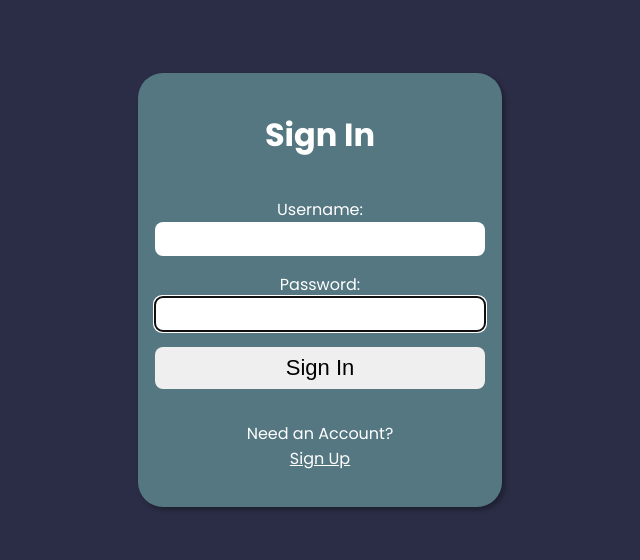
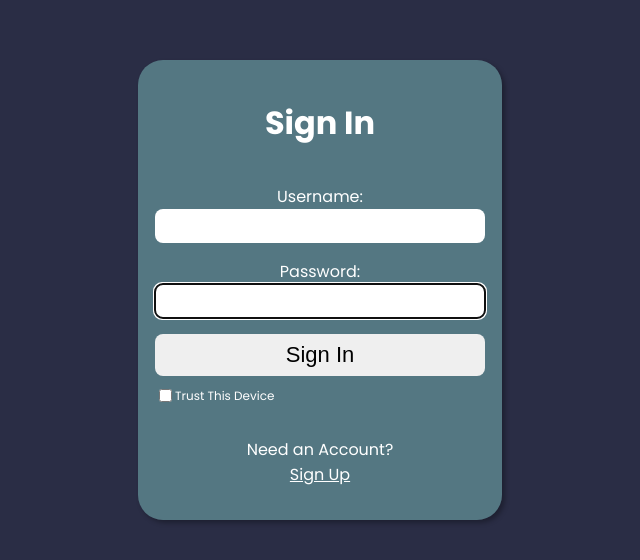
Before and after one commit to ELISENWOLF/jwt_authentication, a React (Create React App) app: page /login in a window 1280 px wide. Shown: the part 134-694 px from the top of the page, without its empty margins (337-977 px from the left). Built offline with nearby package versions, Linux system fonts and the light colour scheme.

Commit message:
persist_login

```diff
--- a/src/App.js
+++ b/src/App.js
@@ -1,4 +1,3 @@
-import { Routes, Route } from "react-router-dom";
 import Register from "./Component/Register.js";
 import Login from "./Component/Login.js";
 import "./App.css";
@@ -11,6 +10,8 @@
 import Editor from "./Component/Editor.js";
 import Missing from "./Component/Missing.js";
 import RequireAuth from "./Component/RequireAuth.js";
+import PersistLogin from "./Component/PersistLogin.js";
+import { Routes, Route } from "react-router-dom";
 
 const ROLES = {
   User: 2001,
@@ -30,6 +31,7 @@
           <Route path="unauthorized" element={<Unauthorized />} />
 
           {/* protected routes */}
+          <Route element={<PersistLogin />}>
             <Route element={<RequireAuth allowedRoles={[ROLES.User]} />}>
               <Route path="/" element={<Home />} />
             </Route>
@@ -42,10 +44,9 @@
               <Route path="admin" element={<Admin />} />
             </Route>
 
-          <Route
-            element={<RequireAuth allowedRoles={[ROLES.Editor, ROLES.Admin]} />}
-          >
+            <Route element={<RequireAuth allowedRoles={[ROLES.Editor, ROLES.Admin]} />}>
               <Route path="lounge" element={<Lounge />} />
+            </Route>
           </Route>
 
           {/* catch all */}
--- a/src/Component/Context/AuthProvider.js
+++ b/src/Component/Context/AuthProvider.js
@@ -4,9 +4,10 @@
 
 export const AuthProvider = ({ children }) => {
   const [auth, setAuth] = useState({});
+  const [persist, setPersist] = useState(JSON.parse(localStorage.getItem("persist")) || false);
 
   return (
-    <AuthContext.Provider value={{ auth, setAuth }}>
+    <AuthContext.Provider value={{ auth, setAuth, persist, setPersist }}>
       {children}
     </AuthContext.Provider>
   );
--- a/src/Component/Home.js
+++ b/src/Component/Home.js
@@ -1,16 +1,15 @@
-import React, { useContext } from "react";
 import { Link, useNavigate } from "react-router-dom";
-import AuthContext from "./Context/AuthProvider";
+import useLogout from "../Hooks/useLogout";
 import "./main.css";
 
 const Home = () => {
-  const { setAuth } = useContext(AuthContext);
   const navigate = useNavigate();
+  const logout = useLogout();
 
-  const logout = async () => {
-    setAuth({});
+  const signOut = async () => {
+    await logout();
     navigate("/linkpage");
-  };
+  }
 
   return (
     <div className="main_container">
@@ -26,7 +25,7 @@
       <br />
       <Link to="/linkpage">Go to the link page</Link>
       <br />
-      <button onClick={logout}>Sign Out</button>
+      <button onClick={signOut}>Sign Out</button>
     </div>
   );
 };
--- a/src/Component/Login.js
+++ b/src/Component/Login.js
@@ -7,7 +7,7 @@
 const LOGIN_URL = "/auth";
 
 const Login = () => {
-  const { setAuth } = useAuth();
+  const { setAuth, persist, setPersist } = useAuth();
 
   const navigate = useNavigate();
   const location = useLocation();
@@ -60,7 +60,15 @@
       }
       errRef.current.focus();
     }
-  };
+  }
+
+  const togglePersist = () => {
+    setPersist(prev => !prev);
+  }
+
+  useEffect(() => {
+    localStorage.setItem("persist", persist)
+  }, [persist])
 
   return (
     <div className="main_container">
@@ -93,6 +101,15 @@
           required
         />
         <button>Sign In</button>
+        <div className="persistCheck">
+            <input
+              type="checkbox"
+              id="persist"
+              onChange={togglePersist}
+              checked={persist}
+            />
+            <label htmlFor="persist">Trust This Device</label>
+        </div>
       </form>
       <p>
         Need an Account?
--- /dev/null
+++ b/src/Component/PersistLogin.js
@@ -0,0 +1,47 @@
+import { Outlet } from "react-router-dom";
+import { useState, useEffect } from "react";
+import useRefreshToken from '../Hooks/useRefreshToken'
+import useAuth from '../Hooks/useAuth'
+
+const PersistLogin = () => {
+    const [isLoading, setIsLoading] = useState(true);
+    const refresh = useRefreshToken();
+    const { auth, persist } = useAuth();
+
+    useEffect(() => {
+        let isMounted = true;
+
+        const verifyRefreshToken = async () => {
+            try{
+                await refresh();
+            }
+            catch (err){
+                console.error(err);
+            }
+            finally{
+                isMounted && setIsLoading(false)
+            }
+        }
+        !auth?.accessToken ? verifyRefreshToken() : setIsLoading(false);
+
+        return () => isMounted = false
+    }, [])
+
+    useEffect(() => {
+        console.log(`isLoading: ${isLoading}`);
+        console.log(`aT: ${JSON.stringify(auth?.accessToken)}`);
+    }, [isLoading])
+
+    return (
+        <>
+            {!persist
+                ? <Outlet />
+                : isLoading
+                    ? <p>Loading...</p>
+                    : <Outlet />
+            }
+        </>
+    )
+}
+
+export default PersistLogin;
--- a/src/Component/RequireAuth.js
+++ b/src/Component/RequireAuth.js
@@ -5,7 +5,7 @@
   const { auth } = useAuth();
   const location = useLocation();
 
-  return auth?.roles?.find((role) => allowedRoles?.includes(role)) ? (
+  return auth?.roles?.find(role => allowedRoles?.includes(role)) ? (
     <Outlet />
   ) : auth?.user ? (
     <Navigate to="/unauthorized" state={{ from: location }} replace />
--- a/src/Component/Users.js
+++ b/src/Component/Users.js
@@ -1,6 +1,7 @@
 import { useState, useEffect } from "react";
 import useAxiosPrivate from "../Hooks/useAxiosPrivate";
 import { useNavigate, useLocation } from "react-router-dom";
+import './main.css'
 
 const Users = () => {
   const [users, setUsers] = useState();
@@ -14,37 +15,35 @@
 
       const getUsers = async () => {
           try {
-        const response = await axiosPrivate.get("/users", {
-          signal: controller.signal,
+              const response = await axiosPrivate.get('/users', {
+                  signal: controller.signal
               });
               console.log(response.data);
               isMounted && setUsers(response.data);
           } catch (err) {
               console.error(err);
-        navigate("/login", { state: { from: location }, replace: true });
+              navigate('/login', { state: { from: location }, replace: true });
           }
-    };
+      }
 
       getUsers();
 
       return () => {
           isMounted = false;
           controller.abort();
-    };
-  }, []);
+      }
+  }, [])
 
   return (
       <article>
-      <h2>Users Lists</h2>
-      {users?.length ? (
+          <h2>Users List</h2>
+          {users?.length
+              ? (
                   <ul>
-          {users.map((user, i) => (
-            <li key={i}>{user?.username}</li>
-          ))}
+                      {users.map((user, i) => <li key={i}>{user?.username}</li>)}
                   </ul>
-      ) : (
-        <p>No user to display</p>
-      )}
+              ) : <p>No users to display</p>
+          }
       </article>
   );
 };
--- a/src/Component/main.css
+++ b/src/Component/main.css
@@ -100,3 +100,19 @@
 .line {
   display: inline-block;
 }
+
+.persistCheck {
+  font-size: 0.75rem;
+  margin-top: 10px;
+  display: flex;
+  justify-content: flex-start;
+  align-items: flex-end;
+}
+
+.persistCheck label {
+  margin: 0;
+}
+
+li{
+  list-style-type: none;
+}
--- a/src/Hooks/useAuth.js
+++ b/src/Hooks/useAuth.js
@@ -1,8 +1,10 @@
-import { useContext } from "react";
+import { useContext, useDebugValue } from "react";
 import AuthContext from "../Component/Context/AuthProvider";
 
 const useAuth = () => {
-  return useContext(AuthContext);
-};
+    const { auth } = useContext(AuthContext);
+    useDebugValue(auth, auth => auth?.user ? "Logged In" : "Logged Out")
+    return useContext(AuthContext);
+}
 
 export default useAuth;
--- /dev/null
+++ b/src/Hooks/useLogout.js
@@ -0,0 +1,21 @@
+import axios from "../api/axios";
+import useAuth from "./useAuth";
+
+const useLogout = () => {
+    const { setAuth } = useAuth();
+
+    const logout = async () => {
+        setAuth({});
+        try {
+            const response = await axios('/logout', {
+                withCredentials: true
+            });
+        } catch (err) {
+            console.error(err);
+        }
+    }
+
+    return logout;
+}
+
+export default useLogout
--- a/src/Hooks/useRefreshToken.js
+++ b/src/Hooks/useRefreshToken.js
@@ -5,16 +5,20 @@
   const { setAuth } = useAuth();
 
   const refresh = async () => {
-    const response = await axios.get("/refresh", {
-      withCredentials: true,
-    });
-    setAuth((prev) => {
-      console.log(JSON.stringify(prev));
-      console.log(response.data.accessToken);
-      return { ...prev, accessToken: response.data.accessToken };
-    });
-    return response.data.accessToken;
-  };
+      const response = await axios.get('/refresh', {
+          withCredentials: true
+      });
+      setAuth(prev => {
+          console.log(JSON.stringify(prev));
+          console.log(response.data.accessToken);
+          return {
+              ...prev,
+              roles: response.data.roles,
+              accessToken: response.data.accessToken
+          }
+      });
+      return response.data.accessToken;
+  }
   return refresh;
 };
 
```
Also changed, not shown: src/Hooks/useAxiosPrivate.js (+10 -10 lines). Lines whose indentation alone changed are shown as unchanged.
